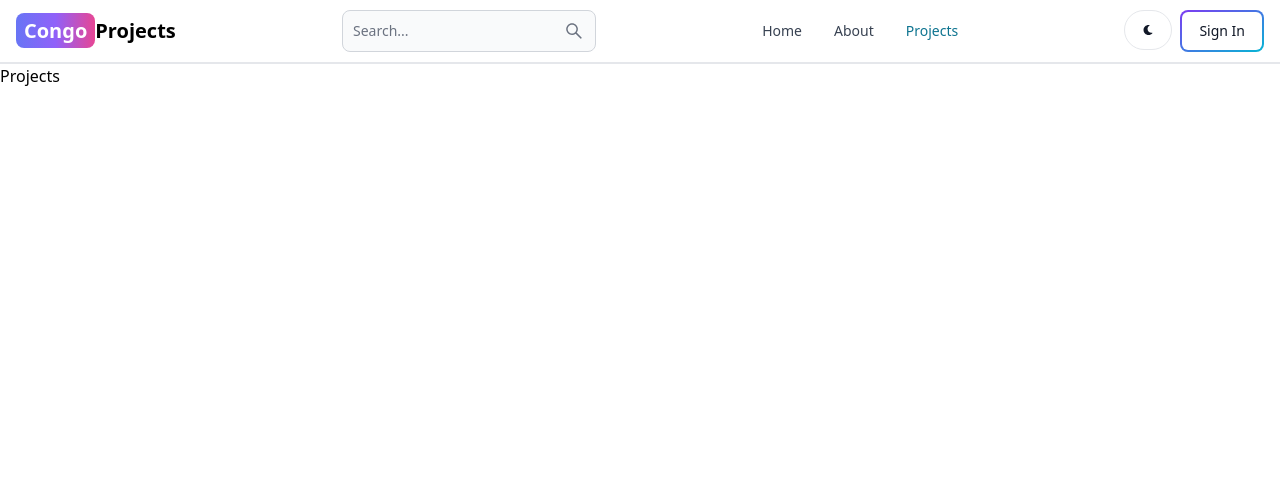
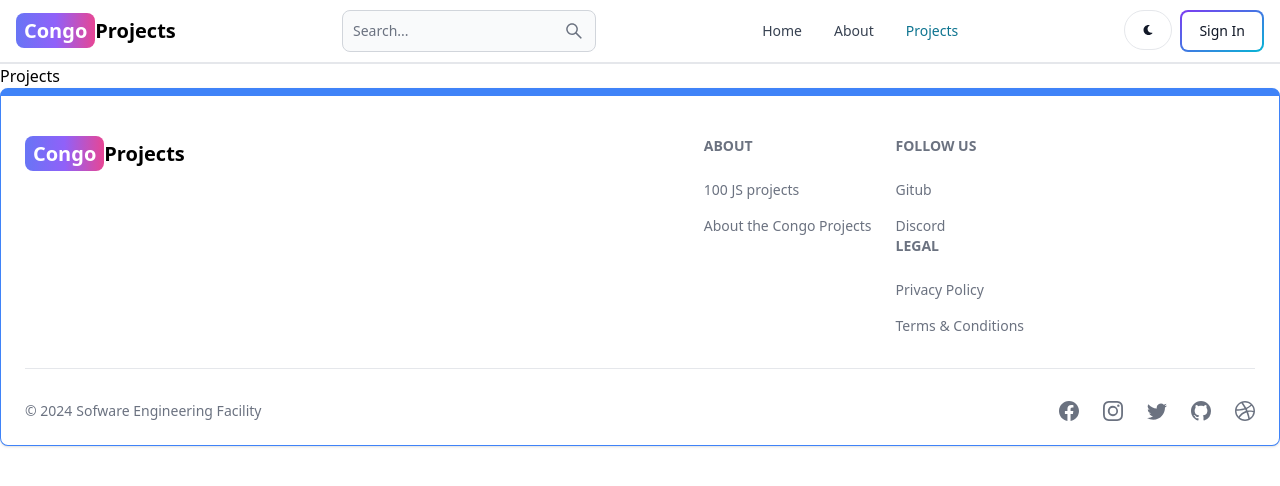
Before and after one commit to henriquetHCorP/congo-project, a React (Vite) app in the folder client/: page /projects in a window 1280 px wide. Shown: the top 486 px of the page. Built offline with nearby package versions, Linux system fonts and the light colour scheme.

Commit message:
create and add the footer component

```diff
--- a/client/src/App.jsx
+++ b/client/src/App.jsx
@@ -6,6 +6,7 @@
 import SignUp from './pages/SignUp'
 import Projects from './pages/Projects'
 import Header from './components/Header'
+import FooterComp from './components/Footer'
 
  export default function App() {
    return (
@@ -22,6 +23,7 @@
 
 
        </Routes>
+       <FooterComp />
 
       </BrowserRouter>
    )
--- /dev/null
+++ b/client/src/components/Footer.jsx
@@ -0,0 +1,98 @@
+import { Footer } from 'flowbite-react';
+import React from 'react';
+import {Link} from 'react-router-dom';
+import {BsFacebook, BsInstagram, BsTwitter, BsGithub, BsDribbble} from 'react-icons/bs'
+
+export default function FooterComp() {
+  return (
+    <Footer container className="border border-t-8 border-blue-500">
+        <div className="w-full max-w-7xl mx-auto">
+            <div className="grid w-full justify-between sm:flex md:grid-cols-1">
+                <div className="mt-5">
+                    <Link
+                       to="/"
+                       className="self-center whitespace-nowrap text-lg sm:text-xl font-semibold dark:text-white"
+                    >
+                        <span className="px-2 py-1 bg-gradient-to-r from-indigo-500 via-purple-500 to-pink-500 rounded-lg text-white">
+                           Congo
+                        </span>
+                       Projects
+                    </Link>
+                </div>
+                <div className="grid grid-cols-2 gap-8 mt-4 sm:grid-cols-3 sm:gap-6">
+                    <div>
+                        <Footer.Title title='About' />
+                        <Footer.LinkGroup col>
+                           <Footer.Link
+                              href="https://www.100jsprojects.100"
+                              target='_blank'
+                              rel='noopener noreferrer'
+                              >
+                                 100 JS projects
+                              </Footer.Link>
+                           <Footer.Link
+                              href="/about"
+                              target='_blank'
+                              rel='noopener noreferrer'
+                              >
+                                About the Congo Projects
+                              </Footer.Link>
+
+                        </Footer.LinkGroup>
+                    </div>
+                    <div>
+                        <Footer.Title title='Follow us' />
+                        <Footer.LinkGroup col>
+                           <Footer.Link
+                              href="https://www.github.com"
+                              target='_blank'
+                              rel='noopener norehferrer'
+                              >
+                                 Gitub
+                              </Footer.Link>
+                           <Footer.Link
+                              href="#"
+                              >
+                                Discord
+                              </Footer.Link>
+
+                        </Footer.LinkGroup>
+                        <Footer.Title title='Legal' />
+                        <Footer.LinkGroup col>
+                           <Footer.Link
+                              href="#"
+
+                              >
+                                 Privacy Policy
+                              </Footer.Link>
+                           <Footer.Link
+                              href="#"
+                              >
+                               Terms &amp; Conditions
+                              </Footer.Link>
+
+                        </Footer.LinkGroup>
+                    </div>
+                </div>
+            </div>
+            <Footer.Divider />
+            <div className="w-full sm:flex sm:items-center sm:justify-between">
+                <Footer.Copyright href="#"
+                 by="Sofware Engineering Facility"
+                 year={new Date().getFullYear()}
+                 />
+                 <div className="flex gap-6 sm:mt-0 mt-4 sm:justify-center">
+                    <Footer.Icon href="#" icon={BsFacebook}/>
+                    <Footer.Icon href="#" icon={BsInstagram}/>
+                    <Footer.Icon href="#" icon={BsTwitter}/>
+                    <Footer.Icon href="https://www.github.com" icon={BsGithub}/>
+                    <Footer.Icon href="#" icon={BsDribbble}/>
+
+
+                 </div>
+            </div>
+        </div>
+
+    </Footer>
+  )
+}
```
